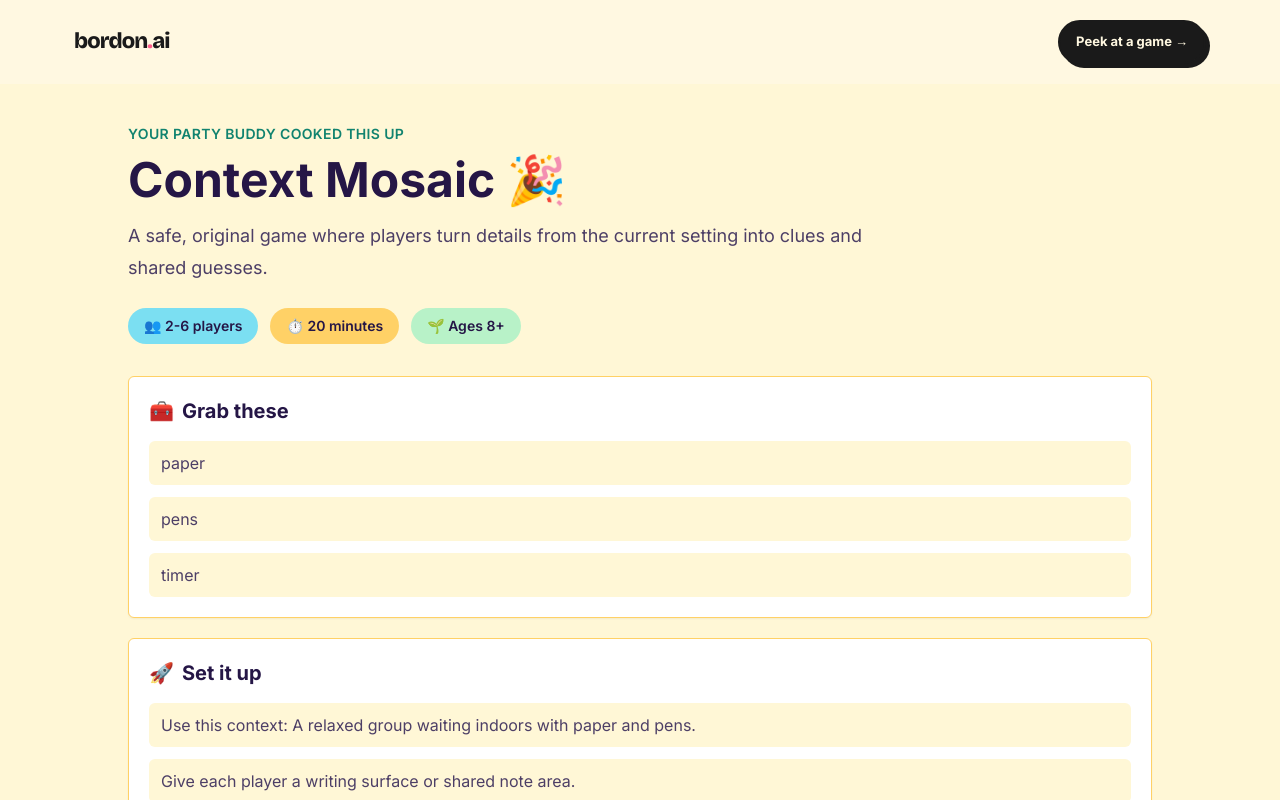
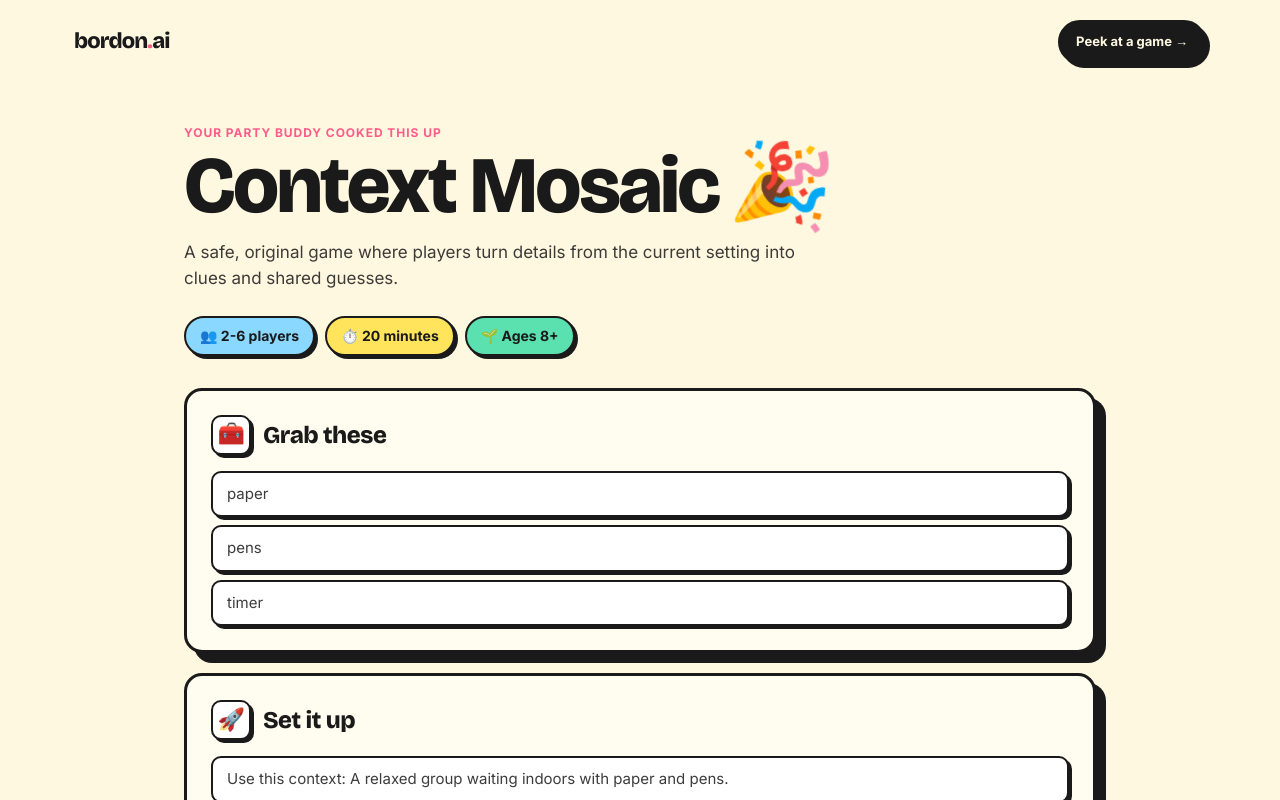
Before and after one commit to ravescovi/boredom, a Next.js app in the folder apps/web/: page /games/preview in a window 1280 px wide. Shown: the top 800 px of the page. Built offline with nearby package versions, Linux system fonts and the light colour scheme.

Commit message:
feat(web): restyle /games/preview cards and pills in brutalist system

```diff
--- a/apps/web/app/games/preview/page.tsx
+++ b/apps/web/app/games/preview/page.tsx
@@ -1,3 +1,4 @@
+// apps/web/app/games/preview/page.tsx
 import { mockGenerateGame } from "@bordon-ai/ai";
 
 type PreviewSearchParams = Record<string, string | string[] | undefined>;
@@ -27,25 +28,43 @@ function GameSection({
   children: React.ReactNode;
 }>) {
   return (
-    <section className="rounded-md border border-[#ffd166] bg-white p-5 shadow-sm">
-      <h2 className="flex items-center gap-2 text-xl font-bold text-[#251646]">
-        <span aria-hidden="true">{emoji}</span>
+    <section className="rounded-[18px] border-[3px] border-ink bg-paper p-6 shadow-brut-xl">
+      <h2 className="flex items-center gap-3 font-display text-[24px] font-extrabold -tracking-[.02em]">
+        <span
+          className="grid h-10 w-10 place-items-center rounded-[10px] border-2 border-ink bg-white text-[22px] shadow-brut-sm"
+          aria-hidden="true"
+        >
+          {emoji}
+        </span>
         {title}
       </h2>
-      <div className="mt-4 text-[#4d3f66]">{children}</div>
+      <div className="mt-4 text-ink/85">{children}</div>
     </section>
   );
 }
 
 function FriendlyList({ items }: Readonly<{ items: string[] }>) {
   return (
-    <ul className="grid gap-3">
+    <ul className="grid gap-2">
       {items.map((item) => (
-        <li key={item} className="rounded-md bg-[#fff7d6] px-3 py-2 leading-7">
+        <li
+          key={item}
+          className="rounded-[10px] border-2 border-ink bg-white px-3.5 py-2.5 text-[15px] leading-[1.5] shadow-brut-sm"
+        >
           {item}
         </li>
       ))}
     </ul>
+  );
+}
+
+function Pill({ bg, children }: { bg: string; children: React.ReactNode }) {
+  return (
+    <span
+      className={`inline-flex items-center gap-1.5 rounded-full border-2 border-ink px-3.5 py-2 text-sm font-bold shadow-brut-sm ${bg}`}
+    >
+      {children}
+    </span>
   );
 }
 
@@ -69,22 +88,27 @@ export default async function GeneratedGamePreviewPage({
   });
 
   return (
-    <main className="min-h-screen bg-[#fff7d6] px-6 py-10">
-      <article className="mx-auto max-w-5xl">
-        <p className="mb-3 text-sm font-semibold uppercase tracking-wide text-[#11836f]">
+    <main className="mx-auto max-w-[960px] px-6 py-10">
+      <p className="text-[12px] font-bold uppercase tracking-[.08em] text-hot">
         Your party buddy cooked this up
       </p>
-        <h1 className="text-5xl font-bold text-[#251646]">{game.title} 🎉</h1>
-        <p className="mt-4 max-w-3xl text-lg leading-8 text-[#4d3f66]">{game.summary}</p>
+      <h1 className="mt-2 font-display text-[clamp(48px,7vw,80px)] font-extrabold leading-[.92] -tracking-[.03em]">
+        {game.title}{" "}
+        <span
+          className="inline-block"
+          style={{ animation: "brut-wiggle 2.2s ease-in-out infinite" }}
+        >
+          🎉
+        </span>
+      </h1>
+      <p className="mt-4 max-w-[640px] text-[17px] leading-[1.55] text-ink/85">{game.summary}</p>
 
-        <div className="mt-6 flex flex-wrap gap-3 text-sm font-semibold text-[#251646]">
-          <span className="rounded-full bg-[#7bdff2] px-4 py-2">
+      <div className="mt-6 flex flex-wrap gap-2.5">
+        <Pill bg="bg-sky">
           👥 {game.playerCount.min}-{game.playerCount.max} players
-          </span>
-          <span className="rounded-full bg-[#ffd166] px-4 py-2">
-            ⏱️ {game.durationMinutes} minutes
-          </span>
-          <span className="rounded-full bg-[#b8f2c8] px-4 py-2">🌱 Ages {game.ageRating}</span>
+        </Pill>
+        <Pill bg="bg-butter">⏱️ {game.durationMinutes} minutes</Pill>
+        <Pill bg="bg-mint">🌱 Ages {game.ageRating}</Pill>
       </div>
 
       <div className="mt-8 grid gap-5">
@@ -107,7 +131,7 @@ export default async function GeneratedGamePreviewPage({
         <GameSection emoji="🏆" title="Scoring and victory">
           <div className="grid gap-3">
             <FriendlyList items={game.scoring} />
-              <p className="rounded-md bg-[#ffedf3] px-3 py-2 font-semibold leading-7 text-[#251646]">
+            <p className="rounded-[12px] border-[3px] border-ink bg-hot px-4 py-3.5 font-display text-[18px] font-extrabold -tracking-[.02em] shadow-brut-lg">
               Winner moment: {game.winCondition}
             </p>
           </div>
@@ -117,7 +141,6 @@ export default async function GeneratedGamePreviewPage({
           <FriendlyList items={game.safetyNotes} />
         </GameSection>
       </div>
-      </article>
     </main>
   );
 }
```
Lines whose indentation alone changed are shown as unchanged.
